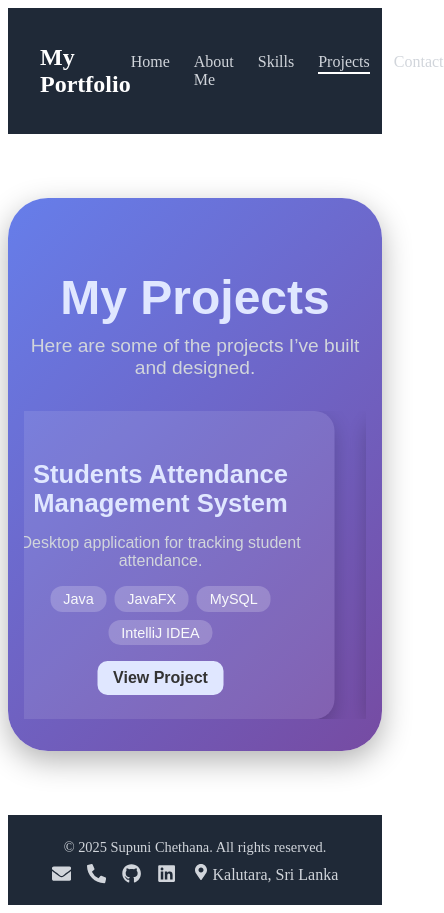
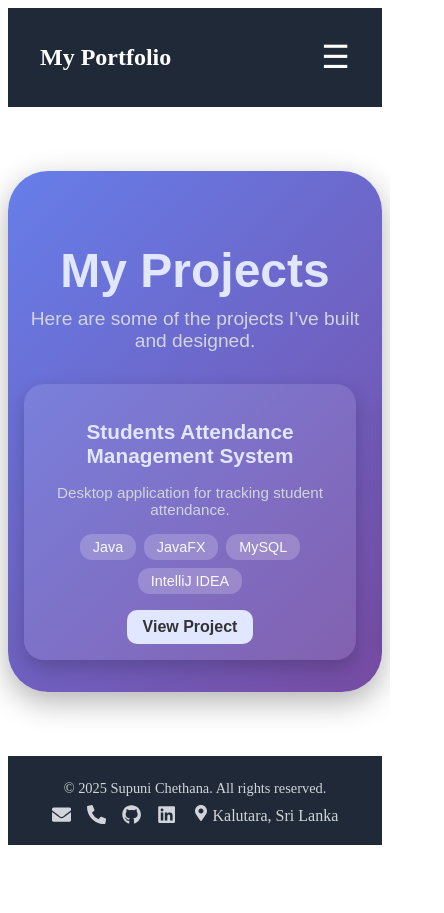
Before and after one commit to pdschethana/MyPortfolio, a React (Vite) app: page /projects in a window 390 px wide. Shown: the whole page, 444 px wide, since content can reach past the window. After the commit the page ends 853 px from the top, so only its background shows below. Built offline with nearby package versions, Linux system fonts and the light colour scheme.

Commit message:
Update Navbar for mobile responsiveness

```diff
--- a/src/components/Footer.css
+++ b/src/components/Footer.css
@@ -1,9 +1,8 @@
-/* Footer.css */
 .footer {
-    background-color: #1f2937; /* same dark gray as navbar */
+    background-color: #1f2937;
     padding: 1rem 2rem;
     text-align: center;
-    color: #d1d5db; /* light gray */
+    color: #d1d5db;
   }
 
   .footer p {
@@ -19,11 +18,11 @@
   }
 
   .footer-links a {
-    color: #d1d5db; /* light gray */
+    color: #d1d5db;
     font-size: 1.2rem;
     transition: color 0.3s;
   }
 
   .footer-links a:hover {
-    color: #ffffff; /* white on hover */
+    color: #ffffff;
   }
--- a/src/components/Navbar.css
+++ b/src/components/Navbar.css
@@ -1,18 +1,22 @@
-/* Navbar.css */
+/* Navbar Container */
 .navbar {
-    background-color: #1f2937; /* dark gray */
+    background-color: #1f2937;
     padding: 1rem 2rem;
     display: flex;
     justify-content: space-between;
     align-items: center;
+    position: relative;
+    z-index: 100;
   }
 
+  /* Brand / Logo */
   .navbar h1 {
     color: #ffffff;
     font-size: 1.5rem;
     font-weight: bold;
   }
 
+  /* Desktop Navigation Links */
   .nav-links {
     list-style: none;
     display: flex;
@@ -21,22 +25,54 @@
     padding: 0;
   }
 
+  /* Links styling */
   .nav-links li a {
-    color: #d1d5db; /* light gray */
+    color: #d1d5db;
     text-decoration: none;
     font-size: 1rem;
     transition: color 0.3s, border-bottom 0.3s;
   }
 
-  .nav-links li a:hover {
+  /* Hover and Active Link */
+  .nav-links li a:hover,
+  .active-link {
     color: #ffffff;
     border-bottom: 2px solid #ffffff;
     padding-bottom: 2px;
   }
 
-  /* Highlight active page */
-  .active-link {
-    color: #ffffff;
-    border-bottom: 2px solid #ffffff;
-    padding-bottom: 2px;
+  /* Hamburger icon (hidden on desktop) */
+  .hamburger {
+    display: none;
+    font-size: 2rem;
+    color: white;
+    cursor: pointer;
   }
+
+  /* Mobile Styles */
+  @media (max-width: 768px) {
+    .hamburger {
+      display: block;
+    }
+
+    .nav-links {
+      flex-direction: column;
+      gap: 1rem;
+      background: #1f2937;
+      position: absolute;
+      top: 60px; /* below navbar */
+      right: 0;
+      width: 100%;
+      display: none; /* hidden by default */
+      padding: 1rem 0;
+    }
+
+    /* Show menu when hamburger clicked */
+    .nav-links.open {
+      display: flex;
+    }
+
+    .nav-links li {
+      text-align: center;
+    }
+  }
--- a/src/components/Navbar.jsx
+++ b/src/components/Navbar.jsx
@@ -1,16 +1,45 @@
+import { useState } from "react";
 import { NavLink } from "react-router-dom";
 import "./Navbar.css";
 
 function Navbar() {
+  const [isOpen, setIsOpen] = useState(false);
+
   return (
     <nav className="navbar">
       <h1>My Portfolio</h1>
-      <ul className="nav-links">
-        <li><NavLink to="/" end className={({ isActive }) => isActive ? "active-link" : ""}>Home</NavLink></li>
-        <li><NavLink to="/about" className={({ isActive }) => isActive ? "active-link" : ""}>About Me</NavLink></li>
-        <li><NavLink to="/skills" className={({ isActive }) => isActive ? "active-link" : ""}>Skills</NavLink></li>
-        <li><NavLink to="/projects" className={({ isActive }) => isActive ? "active-link" : ""}>Projects</NavLink></li>
-        <li><NavLink to="/contact" className={({ isActive }) => isActive ? "active-link" : ""}>Contact</NavLink></li>
+
+      {/* Hamburger for mobile */}
+      <div className="hamburger" onClick={() => setIsOpen(!isOpen)}>
+        &#9776;
+      </div>
+
+      <ul className={`nav-links ${isOpen ? "open" : ""}`}>
+        <li>
+          <NavLink to="/" end className={({ isActive }) => (isActive ? "active-link" : "")}>
+            Home
+          </NavLink>
+        </li>
+        <li>
+          <NavLink to="/about" className={({ isActive }) => (isActive ? "active-link" : "")}>
+            About Me
+          </NavLink>
+        </li>
+        <li>
+          <NavLink to="/skills" className={({ isActive }) => (isActive ? "active-link" : "")}>
+            Skills
+          </NavLink>
+        </li>
+        <li>
+          <NavLink to="/projects" className={({ isActive }) => (isActive ? "active-link" : "")}>
+            Projects
+          </NavLink>
+        </li>
+        <li>
+          <NavLink to="/contact" className={({ isActive }) => (isActive ? "active-link" : "")}>
+            Contact
+          </NavLink>
+        </li>
       </ul>
     </nav>
   );
--- a/src/pages/About.css
+++ b/src/pages/About.css
@@ -1,15 +1,12 @@
 .about-container {
     max-width: 1100px;
-    margin: 2rem auto 0 auto; /* space from navbar */
+    margin: 2rem auto;
     padding: 3rem 1rem;
     background: linear-gradient(135deg, #667eea, #764ba2);
     font-family: "Poppins", sans-serif;
     color: #f9fafb;
-    border-top-left-radius: 50px;  /* curved top-left */
-    border-top-right-radius: 50px; /* curved top-right */
-    border-bottom-left-radius: 30px;  /* optional bottom curves */
-    border-bottom-right-radius: 30px; /* optional bottom curves */
-}
+    border-radius: 50px 50px 30px 30px;
+  }
 
   .about-header {
     text-align: center;
@@ -18,7 +15,7 @@
 
   .about-header h2 {
     font-size: 3rem;
-    color: #e0e7ff; /* light accent */
+    color: #e0e7ff;
     margin-bottom: 10px;
   }
 
@@ -35,9 +32,8 @@
     gap: 2rem;
   }
 
-  /* Card Styling */
   .about-card {
-    background: rgba(255,255,255,0.1); /* semi-transparent cards */
+    background: rgba(255,255,255,0.1);
     padding: 2rem;
     border-radius: 15px;
     box-shadow: 0 8px 20px rgba(0,0,0,0.2);
@@ -72,12 +68,10 @@
     color: #d1d5db;
   }
 
-  /* Responsive tweaks */
   @media (max-width: 768px) {
     .about-header h2 {
       font-size: 2.2rem;
     }
-
     .about-card h3 {
       font-size: 1.5rem;
     }
--- a/src/pages/Home.css
+++ b/src/pages/Home.css
@@ -2,9 +2,9 @@
     display: flex;
     justify-content: center;
     align-items: center;
-    height: calc(100vh - 80px); /* adjust for navbar height */
+    height: calc(100vh - 80px);
     text-align: center;
-    background: linear-gradient(135deg, #667eea, #764ba2); /* gradient background */
+    background: linear-gradient(135deg, #667eea, #764ba2);
     color: #f9fafb;
     padding: 2rem;
   }
@@ -12,7 +12,7 @@
   .home-content {
     max-width: 700px;
     padding: 2rem;
-    background: rgba(0,0,0,0.3); /* slight overlay */
+    background: rgba(0,0,0,0.3);
     border-radius: 20px;
     box-shadow: 0 10px 25px rgba(0,0,0,0.3);
   }
@@ -66,3 +66,18 @@
     transform: translateY(-3px);
     box-shadow: 0 8px 20px rgba(0,0,0,0.3);
   }
+
+  @media (max-width: 480px) {
+    .home-content {
+      padding: 1rem;
+    }
+    .welcome-text {
+      font-size: 1.4rem;
+    }
+    .title-text {
+      font-size: 2rem;
+    }
+    .description {
+      font-size: 1rem;
+    }
+  }
--- a/src/pages/Projects.css
+++ b/src/pages/Projects.css
@@ -28,17 +28,9 @@
     margin: 0 auto;
   }
 
-  /* Marquee Effect */
-  .projects-marquee {
-    position: relative;
-    overflow: hidden;
-    width: 100%;
-  }
-
   .projects-track {
     display: flex;
     gap: 2rem;
-    animation: scroll 25s linear infinite;
   }
 
   .project-card {
@@ -101,12 +93,14 @@
     color: #667eea;
   }
 
-  /* Animation */
-  @keyframes scroll {
-    0% {
-      transform: translateX(0);
+  @media (max-width: 480px) {
+    .project-card {
+      padding: 1rem;
     }
-    100% {
-      transform: translateX(-50%);
+    .project-card h3 {
+      font-size: 1.3rem;
+    }
+    .project-card p {
+      font-size: 0.95rem;
     }
   }
--- a/src/pages/Skills.css
+++ b/src/pages/Skills.css
@@ -1,16 +1,12 @@
 .skills-container {
     max-width: 1100px;
-    margin: 2rem auto 0 auto; /* Add top margin here */
+    margin: 2rem auto;
     padding: 3rem 1rem;
     background: linear-gradient(135deg, #667eea, #764ba2);
     font-family: "Poppins", sans-serif;
     color: #f9fafb;
-    padding-top: 10px;
-    border-top-left-radius: 30px;   /* curve top-left */
-  border-top-right-radius: 30px;
-
+    border-radius: 30px 30px 0 0;
   }
-
 
   .skills-header {
     text-align: center;
@@ -36,7 +32,6 @@
     gap: 2rem;
   }
 
-/* Card Styling */
   .skills-card {
     background: rgba(255,255,255,0.1);
     padding: 2rem;
@@ -55,7 +50,6 @@
     font-size: 1.8rem;
     margin-bottom: 1rem;
     color: #e0e7ff;
-  transition: color 0.3s;
   }
 
   .skills-card:hover h3 {
@@ -72,12 +66,7 @@
     margin-bottom: 0.5rem;
   }
 
-/* Responsive tweaks */
   @media (max-width: 768px) {
-  .skills-header h2 {
-    font-size: 2.2rem;
-  }
-
     .skills-card h3 {
       font-size: 1.5rem;
     }
--- a/src/pages/contact.css
+++ b/src/pages/contact.css
@@ -33,7 +33,25 @@
   }
 
   .contact-details p {
-    margin: 0.3rem 0;
+    display: flex;
+    align-items: center;
+    gap: 10px;
+    margin: 8px 0;
+    font-size: 1.1rem;
+  }
+
+  .contact-icon {
+    color: #e0e7ff;
+    font-size: 1.2rem;
+  }
+
+  .contact-details a {
+    color: #f9fafb;
+    text-decoration: none;
+  }
+
+  .contact-details a:hover {
+    color: #ffd700;
   }
 
   .contact-form {
@@ -74,22 +92,26 @@
     transform: translateY(-3px);
   }
 
-  .contact-details p {
-    display: flex;
-    align-items: center;
-    gap: 10px;
-    margin: 8px 0;
-    font-size: 1.1rem;
+  /* Mobile responsiveness */
+  @media (max-width: 480px) {
+    .contact-container {
+      padding: 1.5rem;
+    }
+    .contact-title {
+      font-size: 1.6rem;
+    }
+    .contact-subtitle {
+      font-size: 0.9rem;
+    }
+    .contact-details p {
+      flex-direction: column;
+      font-size: 0.95rem;
+      gap: 0.3rem;
+    }
+    .contact-form input,
+    .contact-form textarea,
+    .contact-form button {
+      font-size: 0.95rem;
+      padding: 0.6rem 0.8rem;
+    }
   }
-
-  .contact-icon {
-    color: #e0e7ff; /* soft blue */
-    font-size: 1.2rem;
-  }
-  .contact-details a {
-    color: #f9fafb;
-    text-decoration: none;
-  }
-  .contact-details a:hover {
-    color: #ffd700; /* gold hover effect */
-  }
```
Lines whose indentation alone changed are shown as unchanged.
